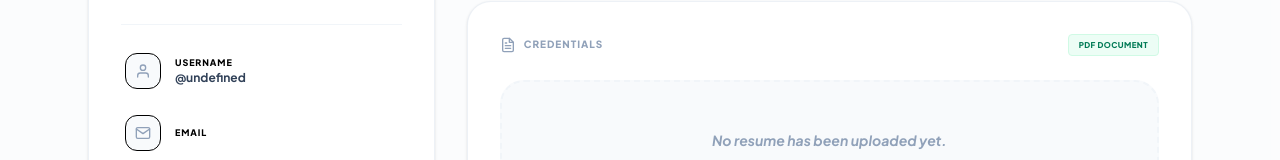
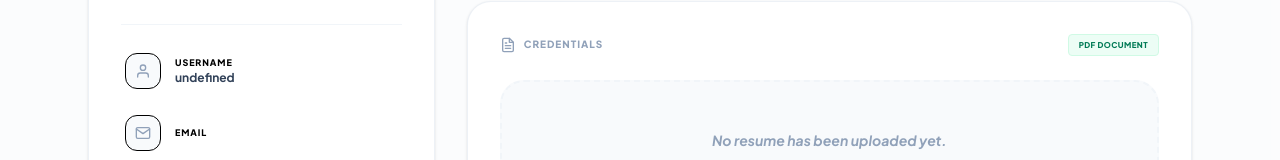
Before and after one commit to 892132abhi/Spendrix, a React (Vite) app in the folder Frontend/: page /interviewer-profile in a window 1280 px wide. Shown: the part 312-472 px from the top of the page. Built offline with nearby package versions, Linux system fonts and the light colour scheme; no server answers.

Commit message:
changed the user name @

```diff
--- a/Frontend/src/HR/HrProfile.jsx
+++ b/Frontend/src/HR/HrProfile.jsx
@@ -84,7 +84,7 @@ const HrProfilePage = () => {
             </p>
 
             <div className="space-y-4.5 text-left pt-6 border-t border-slate-100">
-               <DetailItem label="Username" value={`@${profile?.username}`} icon={<FiUser className="w-4 h-4 text-slate-400" />} />
+               <DetailItem label="Username" value={`${profile?.username}`} icon={<FiUser className="w-4 h-4 text-slate-400" />} />
                <DetailItem label="Email" value={profile?.email} icon={<FiMail className="w-4 h-4 text-slate-400" />} />
                <DetailItem label="Phone" value={profile?.phone_number || 'Not provided'} icon={<FiPhone className="w-4 h-4 text-slate-400" />} />
             </div>
--- a/Frontend/src/Interviewer/InterviewerProfile.jsx
+++ b/Frontend/src/Interviewer/InterviewerProfile.jsx
@@ -88,7 +88,7 @@ const InterviewerProfilePage = () => {
             </p>
 
             <div className="space-y-4.5 text-left pt-6 border-t border-slate-100">
-               <DetailItem label="Username" value={`@${profile?.username}`} icon={<FiUser className="w-4 h-4 text-slate-400" />} />
+               <DetailItem label="Username" value={`${profile?.username}`} icon={<FiUser className="w-4 h-4 text-slate-400" />} />
                <DetailItem label="Email" value={profile?.email} icon={<FiMail className="w-4 h-4 text-slate-400" />} />
                <DetailItem label="Phone" value={profile?.phone_number || 'Not provided'} icon={<FiPhone className="w-4 h-4 text-slate-400" />} />
             </div>
--- a/Frontend/src/Userpages/Profile.jsx
+++ b/Frontend/src/Userpages/Profile.jsx
@@ -88,7 +88,7 @@ const ProfilePage = () => {
             </p>
 
             <div className="space-y-4 text-left pt-6 border-t border-slate-100">
-              <ProfileContactItem icon={<FiUser size={16} />} label="Username" value={`@${profile?.username}`} />
+              <ProfileContactItem icon={<FiUser size={16} />} label="Username" value={`${profile?.username}`} />
               <ProfileContactItem icon={<FiMail size={16} />} label="Email" value={profile?.email} />
               <ProfileContactItem icon={<FiPhone size={16} />} label="Phone" value={profile?.phone_number || 'Not provided'} />
             </div>
```
